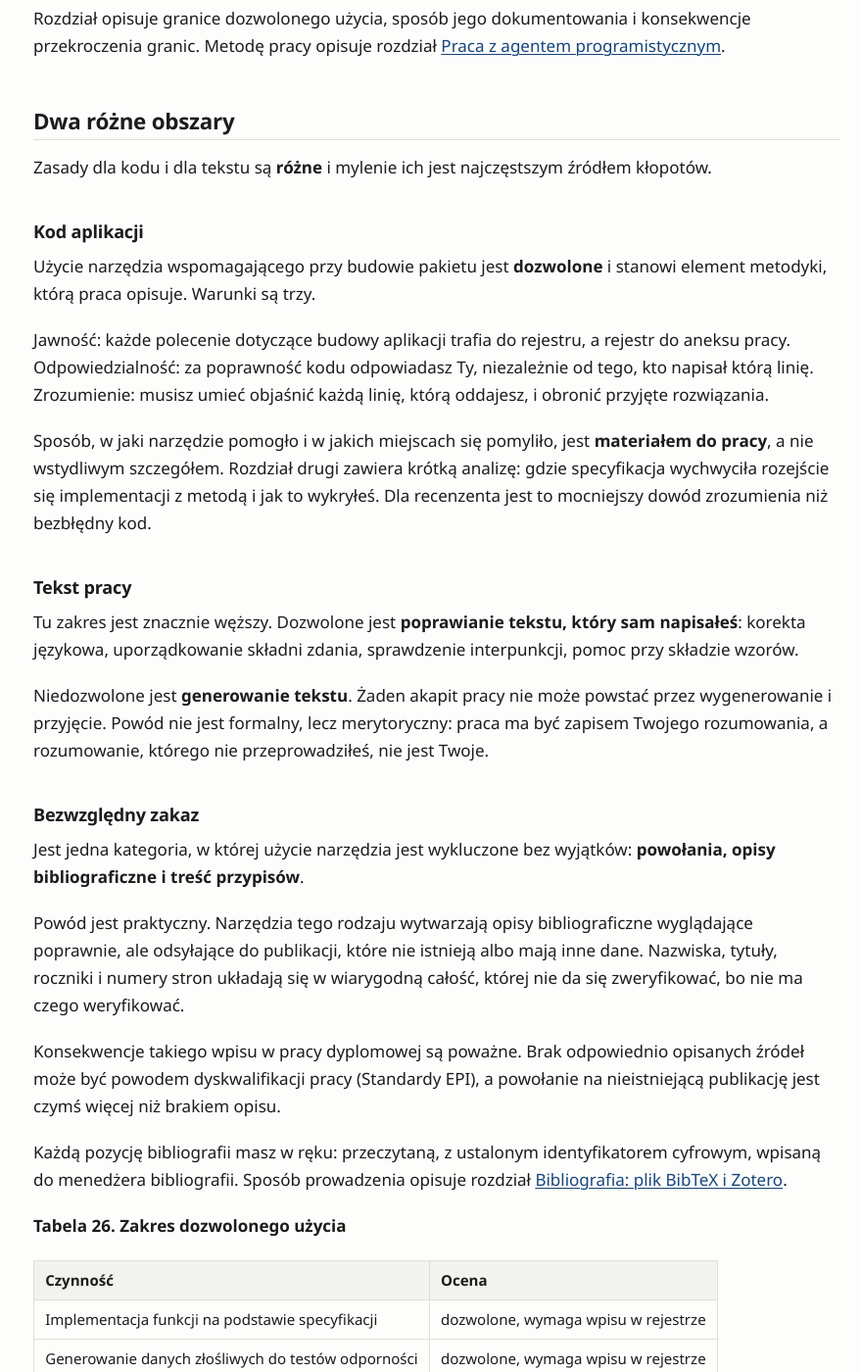
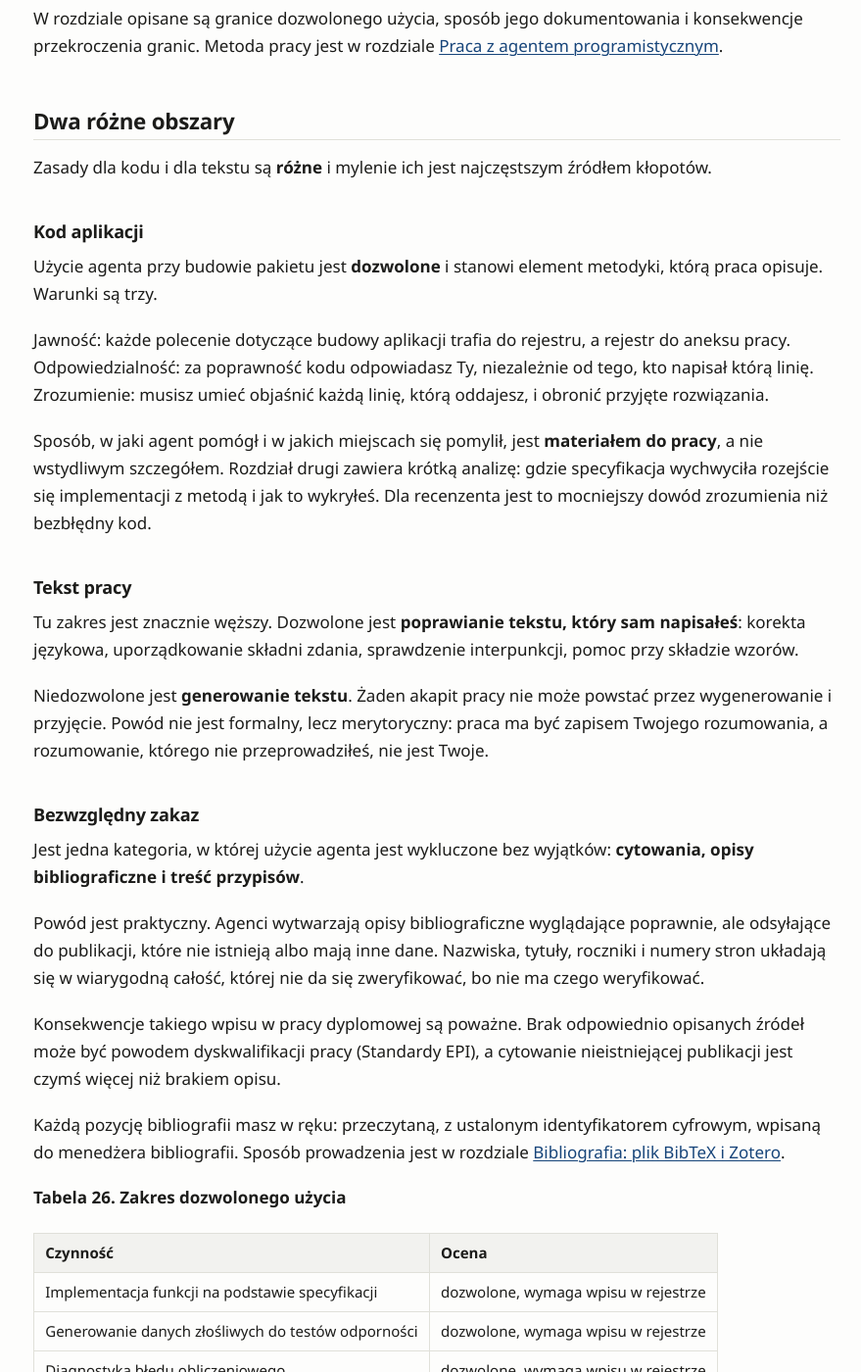
Before and after one commit to MarekDejaUJ/epi-seminarium-Deja, a Jekyll site: the page built from przewodniki/08-etyka-si.md, in a window 1280 px wide and 1400 px high, scrolled down 294 px. Shown: the whole window at 98% size, without its empty margins (194-1073 px from the left). Built offline with Jekyll 4.4.1, drawn with Linux system fonts in a browser that asks for light colours; our own code applies the rules of GitHub Pages for plain Markdown files; some of the changed text lies outside the part shown.

Commit message:
Jawność i odpowiedzialność: terminologia zgodna z rozdziałem o agencie

```diff
--- a/przewodniki/08-etyka-si.md
+++ b/przewodniki/08-etyka-si.md
@@ -3,9 +3,9 @@
 
 # Jawność i odpowiedzialność
 
-Praca dyplomowa jest z ustawy **samodzielnym opracowaniem** zagadnienia, prezentującym wiedzę i umiejętności studenta oraz umiejętność samodzielnego analizowania i wnioskowania (Prawo o szkolnictwie wyższym). Ten wymóg nie zmienia się od tego, że część kodu powstała z pomocą narzędzia. Zmienia się natomiast to, co musisz o tej pomocy powiedzieć.
+Praca dyplomowa jest z ustawy **samodzielnym opracowaniem** zagadnienia, prezentującym wiedzę i umiejętności studenta oraz umiejętność samodzielnego analizowania i wnioskowania (Prawo o szkolnictwie wyższym). Ten wymóg nie zmienia się od tego, że część kodu powstała z pomocą agenta. Zmienia się natomiast to, co musisz o tej pomocy powiedzieć.
 
-Rozdział opisuje granice dozwolonego użycia, sposób jego dokumentowania i konsekwencje przekroczenia granic. Metodę pracy opisuje rozdział [Praca z agentem programistycznym](07-agent-cli.md#praca-z-agentem-programistycznym).
+W rozdziale opisane są granice dozwolonego użycia, sposób jego dokumentowania i konsekwencje przekroczenia granic. Metoda pracy jest w rozdziale [Praca z agentem programistycznym](07-agent-cli.md#praca-z-agentem-programistycznym).
 
 ## Dwa różne obszary
 
@@ -13,11 +13,11 @@ Zasady dla kodu i dla tekstu są **różne** i mylenie ich jest najczęstszym ź
 
 ### Kod aplikacji
 
-Użycie narzędzia wspomagającego przy budowie pakietu jest **dozwolone** i stanowi element metodyki, którą praca opisuje. Warunki są trzy.
+Użycie agenta przy budowie pakietu jest **dozwolone** i stanowi element metodyki, którą praca opisuje. Warunki są trzy.
 
 Jawność: każde polecenie dotyczące budowy aplikacji trafia do rejestru, a rejestr do aneksu pracy. Odpowiedzialność: za poprawność kodu odpowiadasz Ty, niezależnie od tego, kto napisał którą linię. Zrozumienie: musisz umieć objaśnić każdą linię, którą oddajesz, i obronić przyjęte rozwiązania.
 
-Sposób, w jaki narzędzie pomogło i w jakich miejscach się pomyliło, jest **materiałem do pracy**, a nie wstydliwym szczegółem. Rozdział drugi zawiera krótką analizę: gdzie specyfikacja wychwyciła rozejście się implementacji z metodą i jak to wykryłeś. Dla recenzenta jest to mocniejszy dowód zrozumienia niż bezbłędny kod.
+Sposób, w jaki agent pomógł i w jakich miejscach się pomylił, jest **materiałem do pracy**, a nie wstydliwym szczegółem. Rozdział drugi zawiera krótką analizę: gdzie specyfikacja wychwyciła rozejście się implementacji z metodą i jak to wykryłeś. Dla recenzenta jest to mocniejszy dowód zrozumienia niż bezbłędny kod.
 
 ### Tekst pracy
 
@@ -27,13 +27,13 @@ Niedozwolone jest **generowanie tekstu**. Żaden akapit pracy nie może powstać
 
 ### Bezwzględny zakaz
 
-Jest jedna kategoria, w której użycie narzędzia jest wykluczone bez wyjątków: **powołania, opisy bibliograficzne i treść przypisów**.
+Jest jedna kategoria, w której użycie agenta jest wykluczone bez wyjątków: **cytowania, opisy bibliograficzne i treść przypisów**.
 
-Powód jest praktyczny. Narzędzia tego rodzaju wytwarzają opisy bibliograficzne wyglądające poprawnie, ale odsyłające do publikacji, które nie istnieją albo mają inne dane. Nazwiska, tytuły, roczniki i numery stron układają się w wiarygodną całość, której nie da się zweryfikować, bo nie ma czego weryfikować.
+Powód jest praktyczny. Agenci wytwarzają opisy bibliograficzne wyglądające poprawnie, ale odsyłające do publikacji, które nie istnieją albo mają inne dane. Nazwiska, tytuły, roczniki i numery stron układają się w wiarygodną całość, której nie da się zweryfikować, bo nie ma czego weryfikować.
 
-Konsekwencje takiego wpisu w pracy dyplomowej są poważne. Brak odpowiednio opisanych źródeł może być powodem dyskwalifikacji pracy (Standardy EPI), a powołanie na nieistniejącą publikację jest czymś więcej niż brakiem opisu.
+Konsekwencje takiego wpisu w pracy dyplomowej są poważne. Brak odpowiednio opisanych źródeł może być powodem dyskwalifikacji pracy (Standardy EPI), a cytowanie nieistniejącej publikacji jest czymś więcej niż brakiem opisu.
 
-Każdą pozycję bibliografii masz w ręku: przeczytaną, z ustalonym identyfikatorem cyfrowym, wpisaną do menedżera bibliografii. Sposób prowadzenia opisuje rozdział [Bibliografia: plik BibTeX i Zotero](02-bibliografia.md#bibliografia-plik-bibtex-i-zotero).
+Każdą pozycję bibliografii masz w ręku: przeczytaną, z ustalonym identyfikatorem cyfrowym, wpisaną do menedżera bibliografii. Sposób prowadzenia jest w rozdziale [Bibliografia: plik BibTeX i Zotero](02-bibliografia.md#bibliografia-plik-bibtex-i-zotero).
 
 **Tabela 26. Zakres dozwolonego użycia**
 
@@ -48,7 +48,7 @@ Każdą pozycję bibliografii masz w ręku: przeczytaną, z ustalonym identyfika
 | Napisanie akapitu pracy | **niedozwolone** |
 | Streszczenie artykułu, którego nie przeczytałeś | **niedozwolone** |
 | Sformułowanie wniosków z wyników | **niedozwolone** |
-| Wytworzenie powołania albo opisu bibliograficznego | **wykluczone bez wyjątków** |
+| Wytworzenie cytowania albo opisu bibliograficznego | **wykluczone bez wyjątków** |
 
 ## Oświadczenie
 
@@ -62,11 +62,11 @@ Gotowy do wypełnienia aneks znajduje się we wzorze pracy.
 
 ## Aneks z wykazem poleceń
 
-Oświadczenie mówi **że** korzystałeś. Aneks mówi **jak**. Dotyczy wyłącznie budowy aplikacji; poleceń dotyczących korekty językowej się nie wykazuje.
+W oświadczeniu podajesz, **że** korzystałeś. W aneksie – **jak**. Dotyczy wyłącznie budowy aplikacji; poleceń dotyczących korekty językowej się nie wykazuje.
 
 Wykaz powstaje z rejestru prowadzonego w repozytorium pakietu, opisanego w podrozdziale [Rejestr poleceń](07-agent-cli.md#rejestr-poleceń). Do aneksu przenosisz polecenia istotne, a nie wszystkie: te, które doprowadziły do powstania funkcji publicznych, oraz te, przy których musiałeś poprawić otrzymany wynik.
 
-Kolumna „zmiany własne” jest w tym aneksie najważniejsza. Pokazuje, gdzie kończy się narzędzie, a zaczynasz Ty. Aneks, w którym ta kolumna jest wszędzie pusta, świadczy przeciwko pracy.
+Kolumna „zmiany własne” jest w tym aneksie najważniejsza. Widać w niej, gdzie kończy się agent, a zaczynasz Ty. Aneks, w którym ta kolumna jest wszędzie pusta, świadczy przeciwko pracy.
 
 ## Przygotowanie do obrony
 
@@ -78,9 +78,9 @@ Jeżeli na którekolwiek pytanie nie umiesz odpowiedzieć, masz w pakiecie kod,
 
 ## Granica, której nie przekraczamy
 
-Na koniec zdanie, które warto sobie powtórzyć przed każdym poleceniem wydanym narzędziu.
+Na koniec zdanie, które warto sobie powtórzyć przed każdym poleceniem wydanym agentowi.
 
-Narzędzie może napisać kod, który przechodzi Twoje testy. Nie może przeczytać za Ciebie artykułu, rozstrzygnąć niedopowiedzenia metody, zdecydować, co zrobić z brakami danych, ani wyciągnąć wniosku z wyników. **Te rzeczy są pracą dyplomową.** Reszta jest jej zapisem.
+Agent może napisać kod, który przechodzi Twoje testy. Nie przeczyta za Ciebie artykułu, nie rozstrzygnie niedopowiedzenia metody, nie zdecyduje, co zrobić z brakami danych, ani nie wyciągnie wniosku z wyników. **Te rzeczy są pracą dyplomową.** Reszta jest jej zapisem.
 
 ---
 
```
Also changed, not shown: 2 other files.
